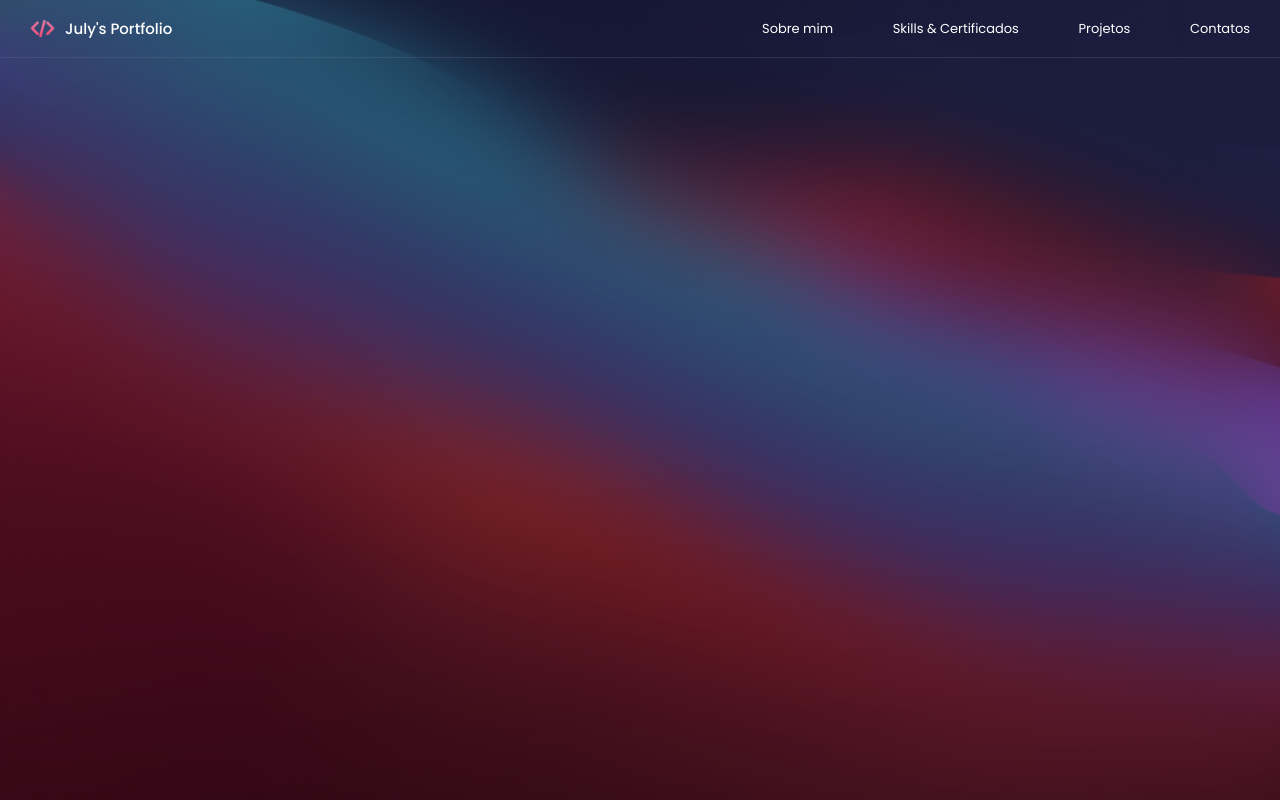
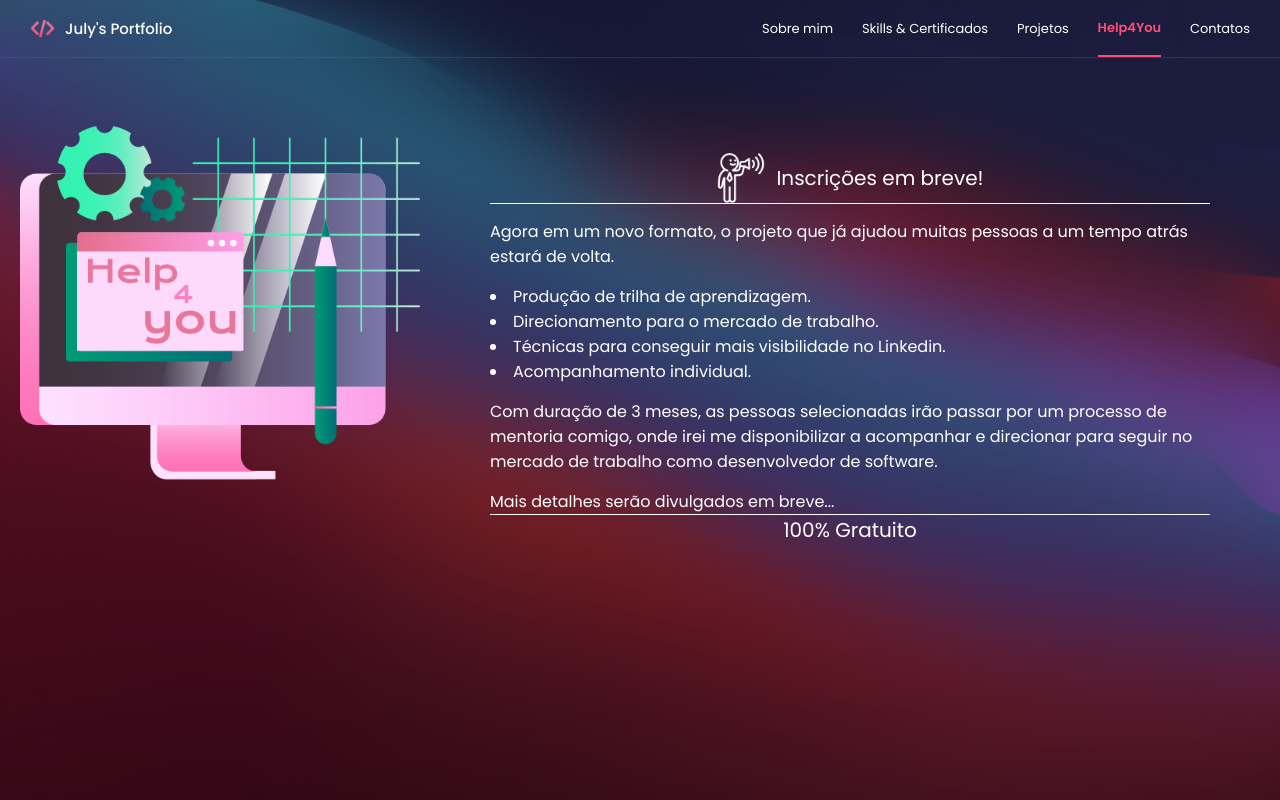
Before and after one commit to emilyjuly/new_portfolio_react, a React (Vite) app in the folder portfolio/: page /help-4-you in a window 1280 px wide. Built offline with nearby package versions, Linux system fonts and the light colour scheme.

Commit message:
Adicionando menu projeto help 4 you

```diff
--- a/portfolio/src/components/Header/index.jsx
+++ b/portfolio/src/components/Header/index.jsx
@@ -1,4 +1,3 @@
-import { BsLinkedin, BsGithub } from "react-icons/bs";
 import { Link, NavLink } from "react-router-dom";
 
 import "./style.css";
@@ -35,6 +34,14 @@ const Header = () => {
             <p>Projetos</p>
           </NavLink>
           <NavLink
+              to={"/help-4-you"}
+              className={(nav) =>
+                  nav.isActive ? "active-link" : "link"
+              }
+          >
+            <p>Help4You</p>
+          </NavLink>
+          <NavLink
             to={"/contact-me"}
             className={(nav) => (nav.isActive ? "active-link" : "link")}
           >
--- /dev/null
+++ b/portfolio/src/pages/Help4you/index.jsx
@@ -0,0 +1,27 @@
+import "./style.css";
+
+const Help4You = () => {
+    return (
+        <div className="help4you-container">
+            <img src="/help4you.png" alt="Logo do projeto help 4 you" height={400}/>
+          <div className="help4you-text-container">
+            <span className="help4you-title">
+              <img src="/aviso.png" alt="Boneco segurando um megafone" height={50}/>
+              Inscrições em breve!
+            </span>
+            <span className="help4you-text">Agora em um novo formato, o projeto que já ajudou muitas pessoas a um tempo atrás estará de volta.</span>
+            <span>
+                  <li>Produção de trilha de aprendizagem.</li>
+                  <li>Direcionamento para o mercado de trabalho.</li>
+                  <li>Técnicas para conseguir mais visibilidade no Linkedin.</li>
+                  <li>Acompanhamento individual.</li>
+            </span>
+            <span className="help4you-text">Com duração de 3 meses, as pessoas selecionadas irão passar por um processo de mentoria comigo, onde irei me disponibilizar a acompanhar e direcionar para seguir no mercado de trabalho como desenvolvedor de software.</span>
+            <span>Mais detalhes serão divulgados em breve...</span>
+            <span className="help4you-gratis">100% Gratuito</span>
+          </div>
+        </div>
+    );
+};
+
+export default Help4You;
--- /dev/null
+++ b/portfolio/src/pages/Help4you/style.css
@@ -0,0 +1,32 @@
+.help4you-container {
+  display: flex;
+  padding: 45px 20px 45px 20px;
+  color: white;
+  gap: 20px;
+}
+
+.help4you-text-container {
+  display: flex;
+  flex-direction: column;
+  padding: 50px;
+}
+
+.help4you-title {
+  display: flex;
+  align-items: center;
+  justify-content: center;
+  gap: 10px;
+  font-size: 20px;
+  border-bottom: 1px solid white;
+}
+
+.help4you-text {
+  margin: 15px 0 15px 0;
+}
+
+.help4you-gratis {
+  display: flex;
+  justify-content: center;
+  font-size: 20px;
+  border-top: 1px solid white;
+}
--- a/portfolio/src/routes.jsx
+++ b/portfolio/src/routes.jsx
@@ -5,6 +5,7 @@ import Header from "./components/Header";
 import Projects from "./pages/Projects";
 import Certificates from "./pages/Certificates";
 import ContactMe from "./pages/ContactMe"
+import Help4You from "./pages/Help4you/index.jsx";
 
 function RoutesApp() {
     return (
@@ -14,6 +15,7 @@ function RoutesApp() {
                 <Route path="/" element={<Home />} />
                 <Route path="/projects" element={<Projects />} />
                 <Route path="/certificates" element={<Certificates />} />
+                <Route path="/help-4-you" element={<Help4You />} />
                 <Route path="/contact-me" element={<ContactMe />} />
             </Routes>
         </BrowserRouter>
```
Also changed, not shown: portfolio/public/aviso.png (added), portfolio/public/help4you.png (added).
